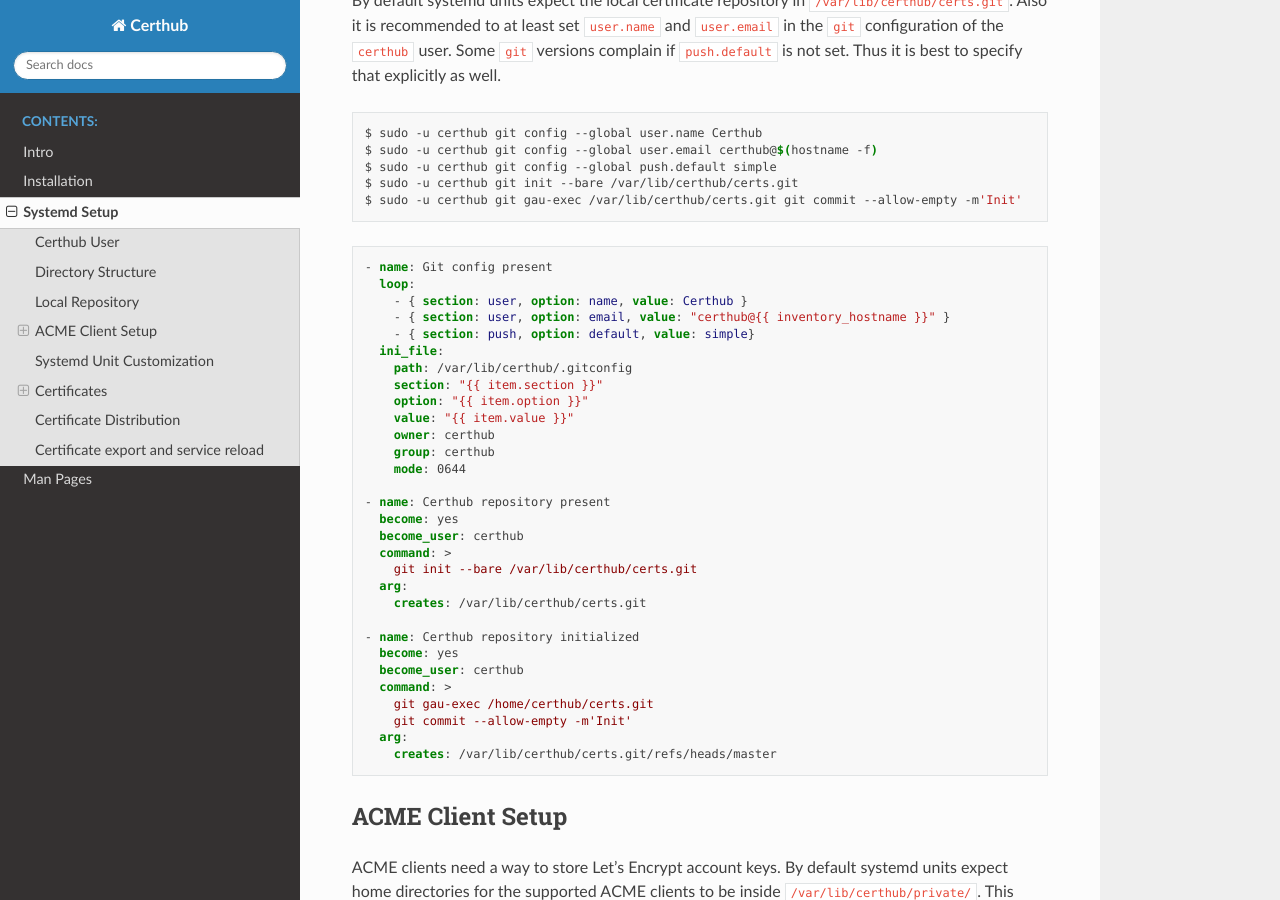
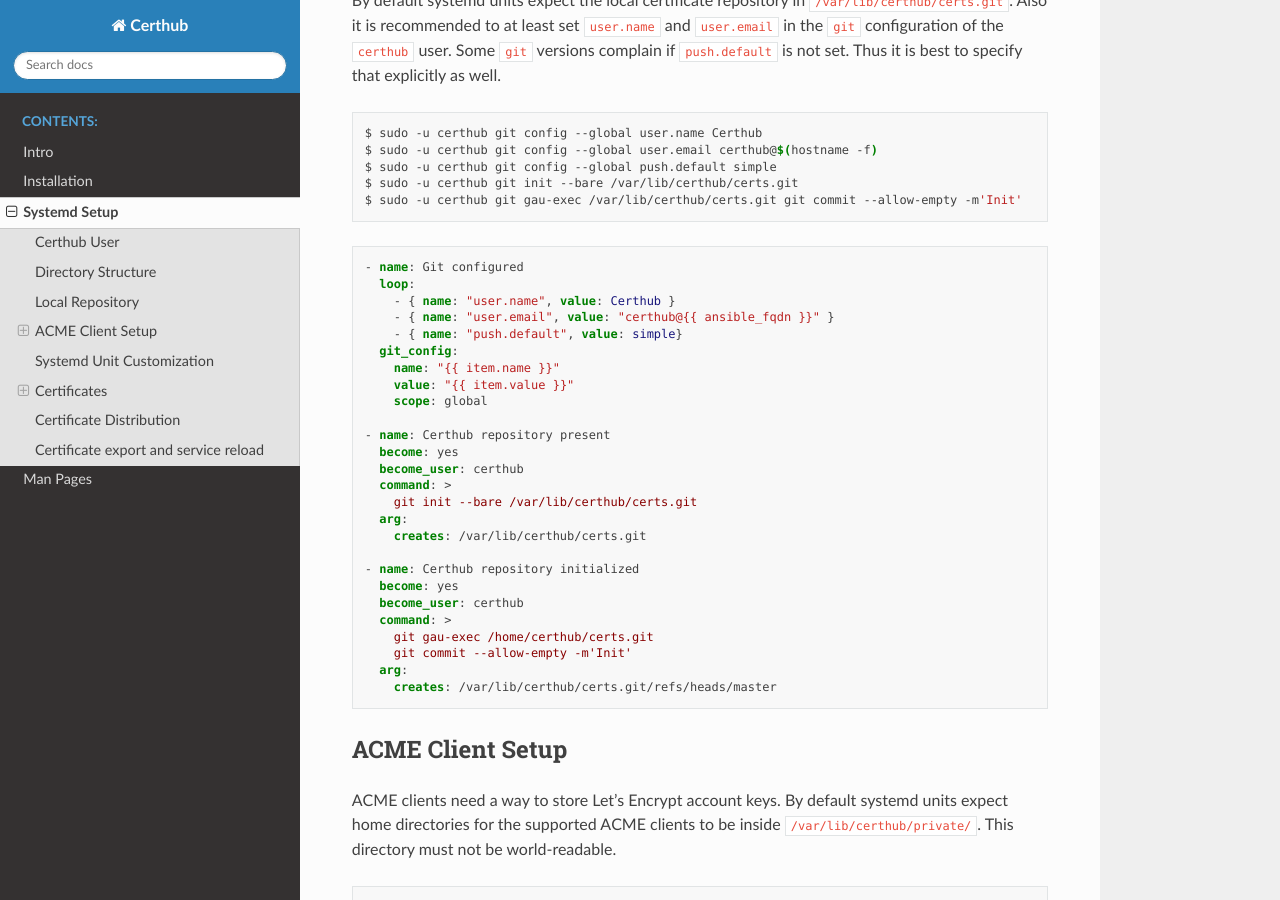
Before and after one commit to certhub/certhub, a Sphinx documentation site: the page built from doc/systemd.rst, in a window 1280 px wide and 900 px high, scrolled down 1532 px. Built offline with Sphinx 7.4.7 and the Read the Docs theme 2.0.0, drawn with Linux system fonts in a browser that asks for light colours.

Commit message:
Use git_config module instead of ini_file in ansible docs

```diff
--- a/doc/systemd.rst
+++ b/doc/systemd.rst
@@ -94,19 +94,15 @@ set. Thus it is best to specify that explicitly as well.
 
 .. code-block:: yaml
 
-    - name: Git config present
+    - name: Git configured
       loop:
-        - { section: user, option: name, value: Certhub }
-        - { section: user, option: email, value: "certhub@{{ inventory_hostname }}" }
-        - { section: push, option: default, value: simple}
-      ini_file:
-        path: /var/lib/certhub/.gitconfig
-        section: "{{ item.section }}"
-        option: "{{ item.option }}"
+        - { name: "user.name", value: Certhub }
+        - { name: "user.email", value: "certhub@{{ ansible_fqdn }}" }
+        - { name: "push.default", value: simple}
+      git_config:
+        name: "{{ item.name }}"
         value: "{{ item.value }}"
-        owner: certhub
-        group: certhub
-        mode: 0644
+        scope: global
 
     - name: Certhub repository present
       become: yes
```
